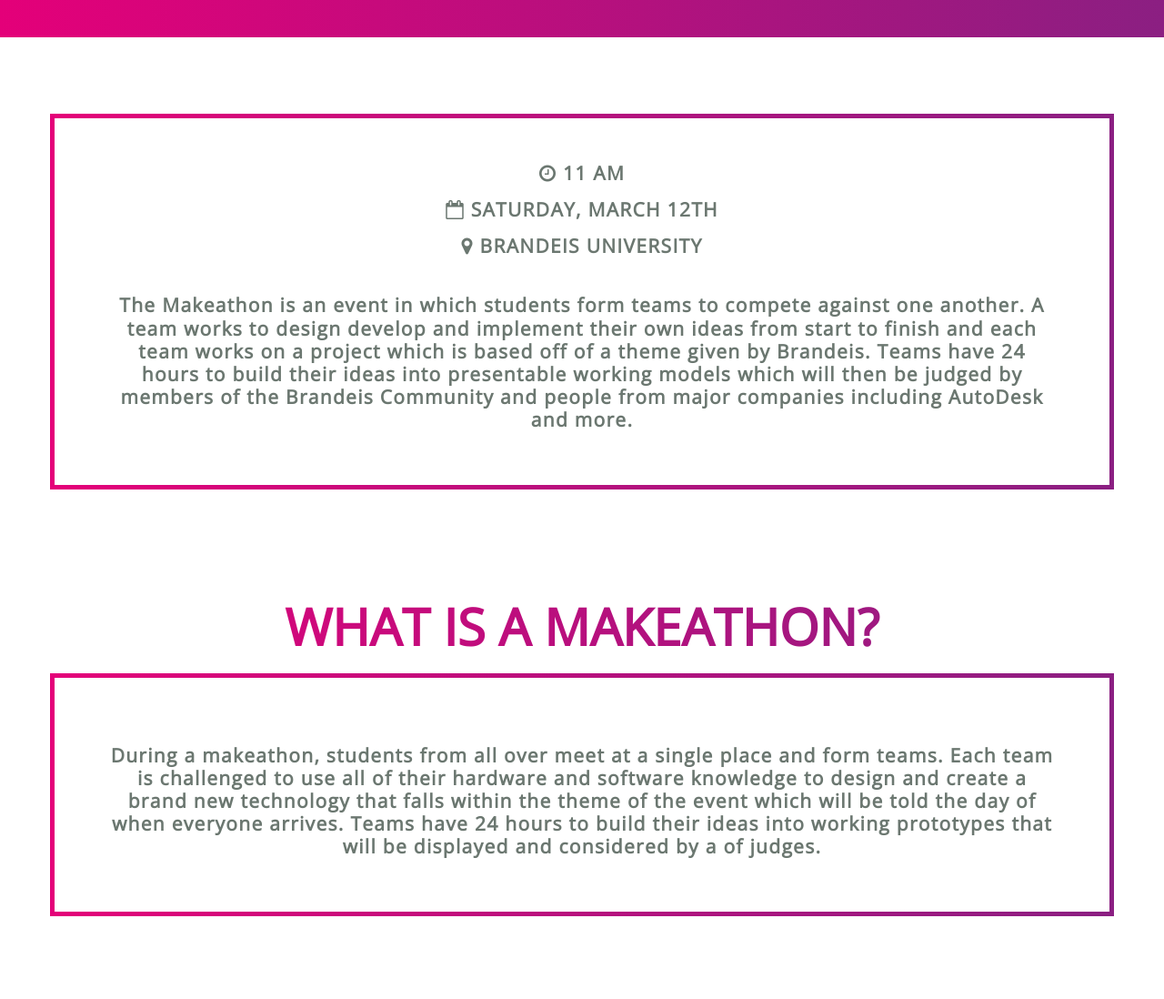
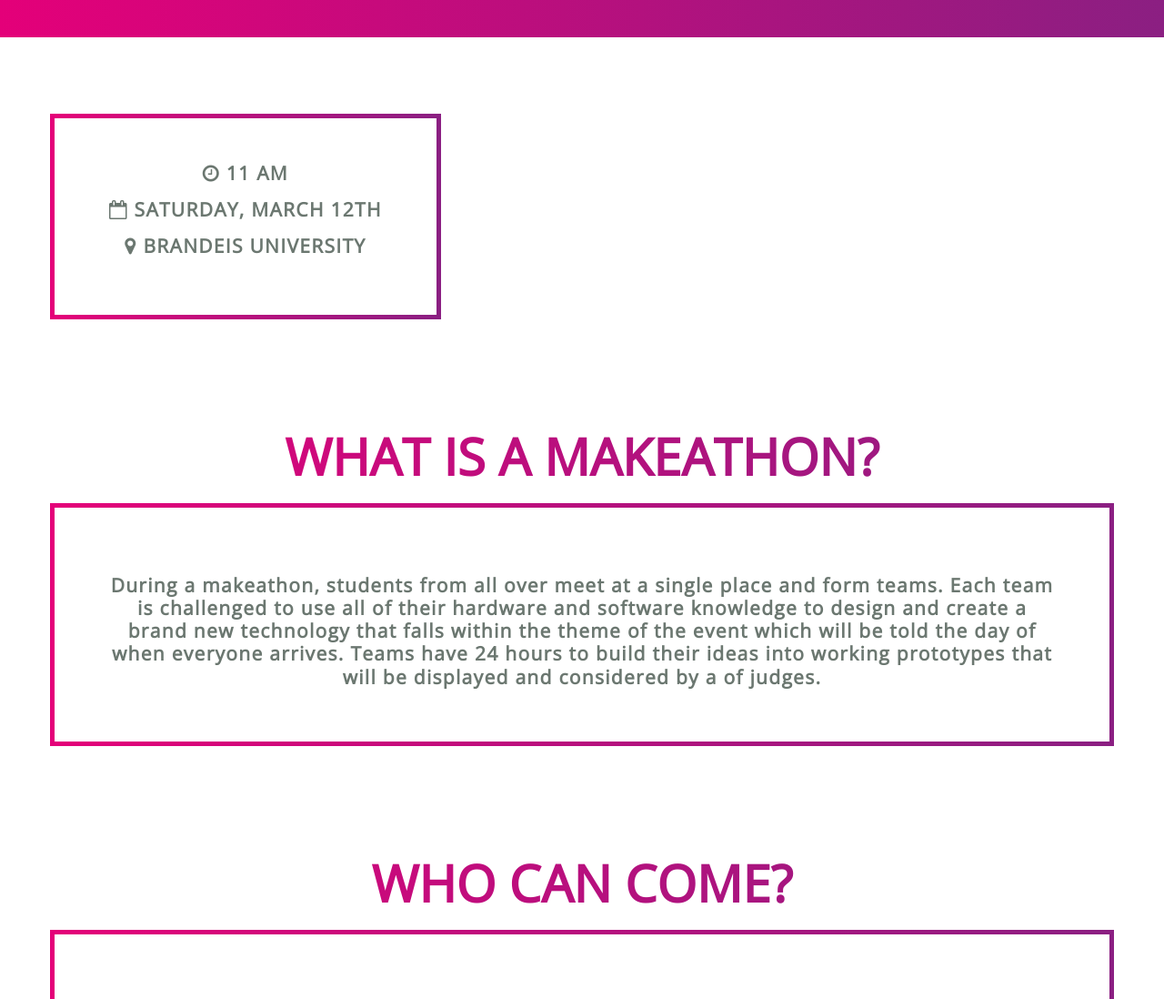
Before and after one commit to ssemenova/Makeathon-Spring2016, a plain HTML site: page index.html in a window 1280 px wide. Shown: the part 766-1864 px from the top of the page at 91% size. Drawn offline with nearby package versions, Linux system fonts and the light colour scheme.

Commit message:
even more

```diff
--- a/index.html
+++ b/index.html
@@ -52,15 +52,6 @@
 											<p><span class="icon fa-clock-o"></span> 11 AM </p>
 											<p> <span class="icon fa-calendar-o"></span> Saturday, March 12th </p>
 											<p> <span class="icon fa-map-marker"></span> <a href = "https://www.google.com/maps/place/Brandeis+University+Library/@42.3678942,-71.2607789,17z/data=!3m1!4b1!4m2!3m1!1s0x89e38315ea1d1985:0x63daad3787cc827" target="_blank"> Brandeis University </a> </p>
-										</h4>
-
-										<h4 class = "customHFOUR ">
-											</br>
-											The Makeathon is an event in which students form teams to compete against one another. A team works to
-											design develop and implement their own ideas from start to finish and each team works on a project which
-											is based off of a theme given by Brandeis. Teams have 24 hours to build their ideas into presentable working
-											models which will then be judged by members of the Brandeis Community and people from major companies including
-											AutoDesk and more.
 										</h4>
 									</div>
 								</section>
```
